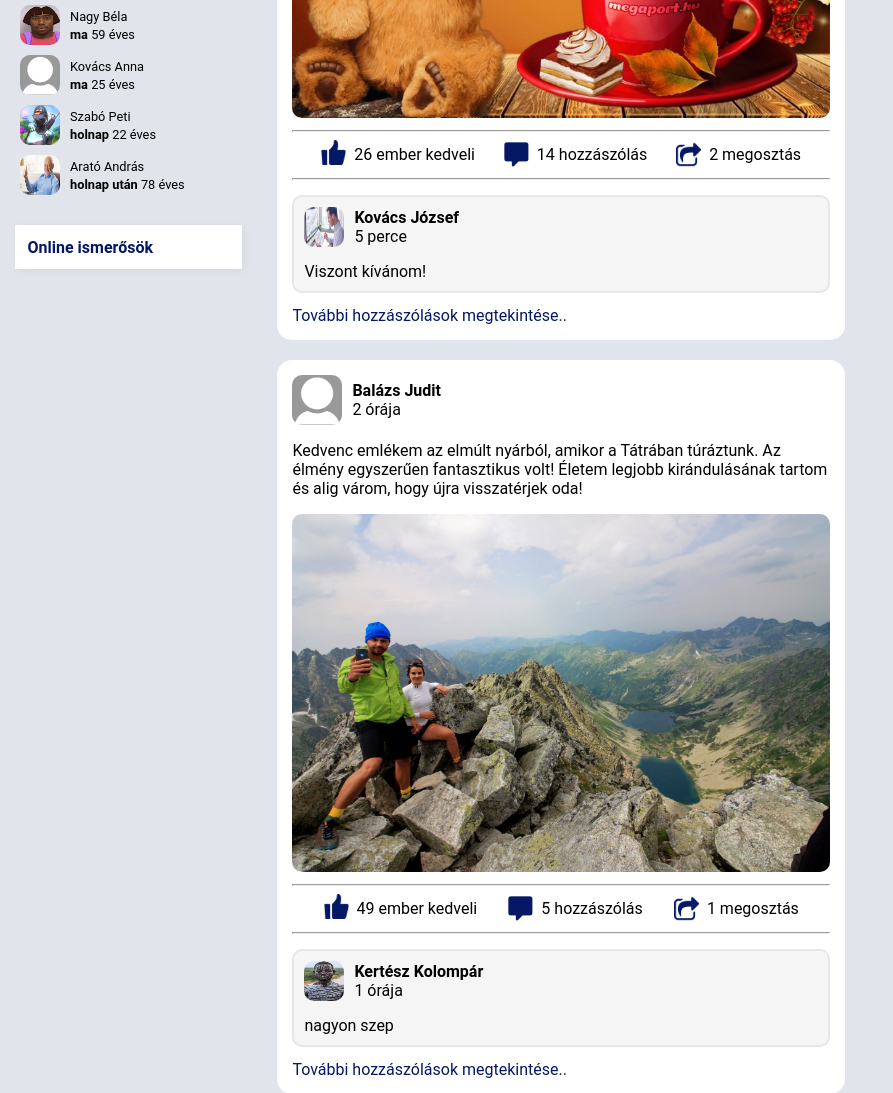
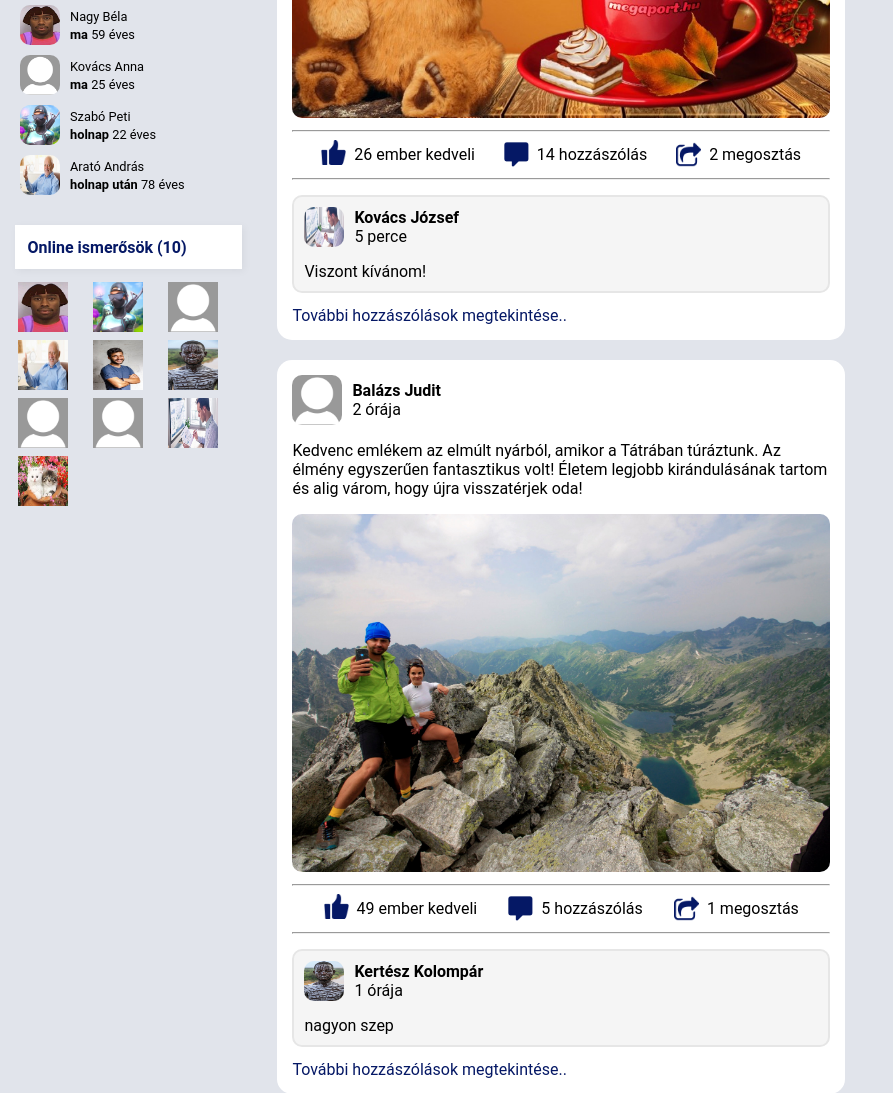
Before and after one commit to bmartin042503/iwiw-webterv, a PHP site: page /pages/home.html in a window 1280 px wide. Shown: the part 616-1709 px from the top of the page, without its empty margins (0-893 px from the left). Run offline with PHP 8.4, Linux system fonts and the light colour scheme.

Commit message:
alap online ismerősök home.html-n table-ben

```diff
--- a/css/home.css
+++ b/css/home.css
@@ -26,6 +26,7 @@ main {
     padding: 15px;
     background-color: #e1e4eb;
     overflow-y: scroll;
+    max-height: 90vh
 }
 
 .brday-profile {
@@ -230,3 +231,12 @@ main {
     width: 360px;
     cursor: pointer;
 }
+
+.friends-table {
+    width: 100%;
+}
+
+.friends-table img {
+    width: 50px;
+    height: 50px;
+}
--- a/pages/home.html
+++ b/pages/home.html
@@ -113,7 +113,29 @@
                             </div>
                         </div>
                     </div>
-                    <span class="label-container">Online ismerősök</span>
+                    <span class="label-container">Online ismerősök (10)</span>
+                    <div class="friends-container">
+                        <table class="friends-table">
+                            <tr>
+                                <td><img src="../img/static/users/user-1.png" alt="profilkép" title="Nagy Béla"></td>
+                                <td><img src="../img/static/users/user-2.png" alt="profilkép" title="Szabó Peti"></td>
+                                <td><img src="../img/static/default-profile.png" alt="profilkép" title="Balázs Judit"></td>
+                            </tr>
+                            <tr>
+                                <td><img src="../img/static/users/user-4.png" alt="profilkép" title="Arató András"></td>
+                                <td><img src="../img/static/users/user-5.png" alt="profilkép" title="Kovács Gábor"></td>
+                                <td><img src="../img/static/users/user-6.png" alt="profilkép" title="Kertész Kolompár"></td>
+                            </tr>
+                            <tr>
+                                <td><img src="../img/static/default-profile.png" alt="profilkép" title="Kovács Anna"></td>
+                                <td><img src="../img/static/default-profile.png" alt="profilkép" title="Varga Boglárka"></td>
+                                <td><img src="../img/static/users/user-9.png" alt="profilkép" title="Kovács József"></td>
+                            </tr>
+                            <tr>
+                                <td><img src="../img/static/users/user-10.png" alt="profilkép" title="Juhász Erzsébet"></td>
+                            </tr>
+                        </table>
+                    </div>
                 </div>
             </div>
             <div class="posts">
```
